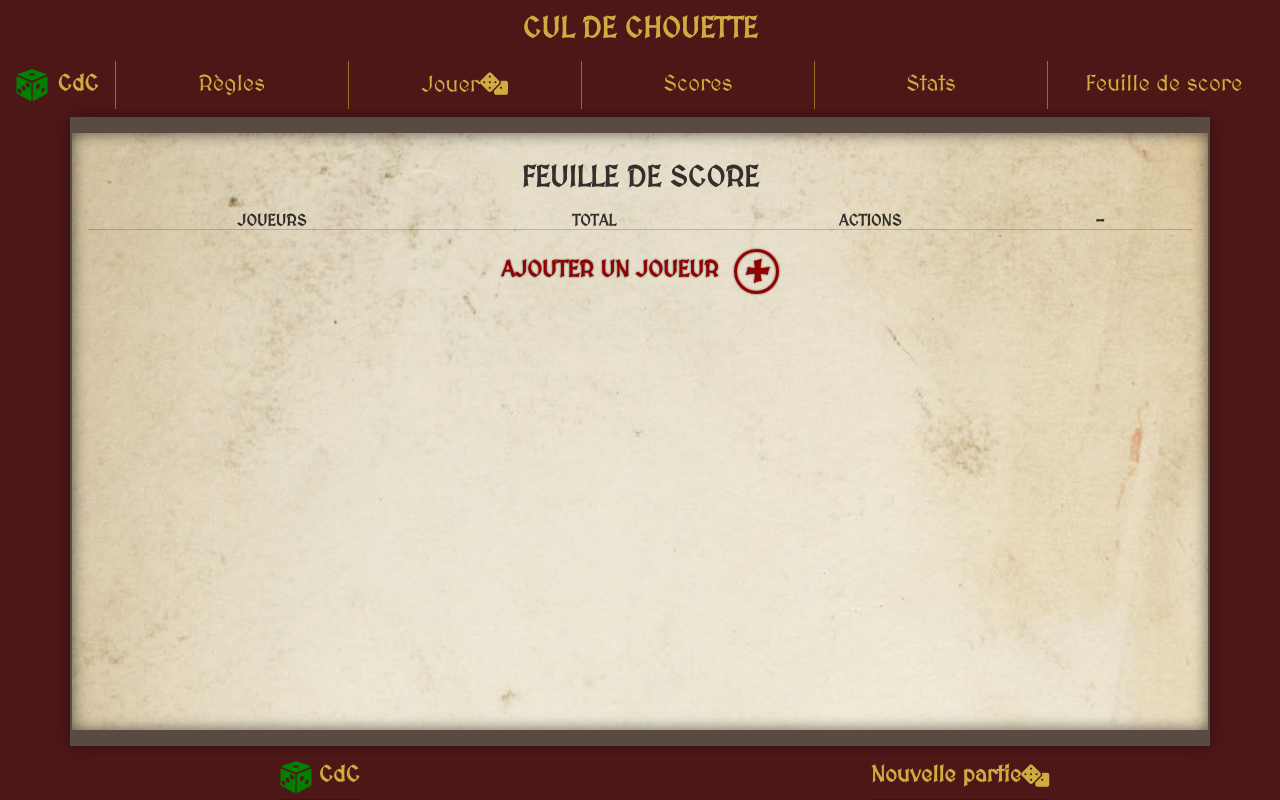
After one commit to patmulot/cul-de-chouette, a PHP site: template inc/templates/scores-sheet.tpl.php in a window 1280 px wide. The commit adds this page. Run offline with PHP 8.4, Linux system fonts and the light colour scheme; the template is opened without the code that fills it, so the values that code supplies are empty.

Commit message:
adding new scores sheet for all kind of dice games

```diff
--- a/css/header.css
+++ b/css/header.css
@@ -52,7 +52,6 @@
 }
 
 .displayable_link {
-    /* BORDERS STYLE */
     border-left: solid 0.5px var(--border-color2);
 }
 
@@ -66,7 +65,6 @@
     cursor: pointer;
     position: relative;
     border-radius: 1rem;
-    /* background-color: rgba(0, 0, 0, 0.1); */
     box-shadow: 0 0 10px rgba(0, 0, 0, 0.3) inset;
     margin: 1rem;
 }
@@ -74,7 +72,7 @@
 .burger-icon span {
     width: 2rem;
     height: 0.25rem;
-    background-color: var(--border-color2);
+    background-color: var(--main-font-color);
     display: block;
     position: absolute;
     top: 50%;
@@ -91,7 +89,7 @@
     left: 0;
     width: 100%;
     height: 0.25rem;
-    background-color: var(--border-color2);
+    background-color: var(--main-font-color);
     border-radius: 0.4rem;
     transition: transform 0.5s ease-in-out;
 }
--- /dev/null
+++ b/css/scores-sheet.css
@@ -0,0 +1,193 @@
+.score-list li {
+    margin: 0.2rem 0;
+}
+
+/* LIST HEADER SECTION */
+.score-header {
+    display: flex;
+    align-items: center;
+    text-align: center;
+}
+
+
+/* PLAYER SECTION */
+.player-row {
+    padding-bottom: 1rem;
+    display: flex;
+    align-items: center;
+}
+
+.player-score {
+    font-size: 1.8rem;
+}
+
+.points-actions {
+    display: flex;
+}
+.points-add,
+.points-remove,
+.player-remove-button {
+    position: relative;
+    height: 2.2rem;
+    width: 2.2rem;
+    border-radius: 50%;
+    background-color: transparent;
+    border: solid 2px black;
+    margin-left: 0.4rem;
+    margin-bottom: 0.4rem;
+}
+.points-add h2,
+.points-remove h2,
+.player-remove-button h2 {
+    position: absolute;
+    top: 50%;
+    left: 50%;
+    transform: translate(-50%, -50%);
+    font-size: 2.2rem;
+    font-weight: normal;
+    padding: 0;
+    margin: 0;
+}
+
+.points-add:hover,
+.points-remove:hover,
+.player-remove-button:hover {
+    background-color: rgba(0, 0, 0, 0.1);
+    box-shadow: 0 0 10px rgba(0, 0, 0, 0.5);
+    cursor: pointer;
+}
+
+.player-row hr {
+    margin: 0;
+    padding: 0;
+}
+
+
+/* ADD SECTION */
+.player-add-container {
+    width: auto;
+    display: flex;
+    flex-direction: row;
+    justify-content: center;
+    align-items: center;
+    margin: auto;
+    text-shadow: 0 0 2px rgba(0, 0, 0, 0.8);
+    color: rgb(150, 0, 0);
+    border-radius: 200%;
+    transition: all 0.1s ease-in-out;
+}
+
+.player-add-container div {
+    height: 2.8rem;
+    width: 2.8rem;
+    border-radius: 50%;
+    margin-left: 1rem;
+    background-color: transparent;
+    border: solid 3px rgb(150, 0, 0);
+    box-shadow: 0 0 2px rgba(0, 0, 0, 0.8), 0 0 2px rgba(0, 0, 0, 0.8) inset;
+    font-size: 2.8rem;
+    padding: 0;
+    text-shadow: 0 0 2px rgba(0, 0, 0, 0.8);
+}
+.player-add-container:hover {
+    text-shadow: 0 0 500px rgba(0, 0, 0, 1);
+    color: var(--main-bg-color);
+    font-size: 1.6rem;
+    cursor: pointer;
+}
+.player-add-container:hover div {
+    border: solid 3px var(--main-bg-color);
+    box-shadow: 0 0 100px var(--main-bg-color), 0 0 10px rgba(0, 0, 0, 0.3) inset;
+}
+
+.player-add-container span {
+    display: flex;
+    align-items: center;
+    font-size: 1.4rem;
+    transition: all 0.1s ease-in-out;
+}
+
+.player-add-container span:hover{
+    font-size: 1.6rem;
+}
+
+
+/* NEW PLAYER FORM */
+.new_player-form {
+    display: none;
+}
+.new_player-form-background {
+    position: absolute;
+    width: 100vw;
+    height: 100%;
+    top: 0;
+    background-color: rgba(0, 0, 0, 0.4);
+    justify-content: center;
+}
+.new_player-form label {
+    position: absolute;
+    top: 6rem;
+    left: 50%;
+    transform: translateX(-50%);
+    width: 90%;
+    padding: 2rem 0;
+    border-radius: 1.6rem;
+    display: flex;
+    flex-direction: column;
+    align-items: center;
+}
+#new_player-form-name {
+    font-size: 2rem;
+    font-weight: bold;
+    text-align: center;
+    width: 90%;
+    height: 4rem;
+    border-radius: 1rem;
+}
+.submit-player_name {
+    margin-top: 1rem;
+    padding: 1rem 2rem;
+    color: var(--main-font-color);
+    font-size: 1.7rem;
+    font-weight: bold;
+    background-color: var(--main-bg-color);
+    border: solid 2px var(--main-font-color);
+    border-radius: 1rem;
+}
+
+
+@media screen and (max-width: 575px) {
+
+    .player-name {
+        font-size: 1.2rem;
+    }
+    .player-score {
+        font-size: 1.2rem;
+    }
+    .points-add,
+    .points-remove,
+    .player-remove-button {
+        height: 1.2rem;
+        width: 1.2rem;
+        min-width: 1.2rem;
+    }
+    .points-add h2,
+    .points-remove h2,
+    .player-remove-button h2 {
+        font-size: 1.2rem;
+        font-weight: normal;
+    }
+    .player-add-container span {
+        font-size: 1.2rem;
+    }
+    .player-add-container div {
+        height: 2rem;
+        width: 2rem;
+        font-size: 2rem;
+    }
+    .player-add-container:hover {
+        font-size: 1.6rem;
+    }
+    .player-add-container:hover div {
+    }
+}
--- a/css/style.css
+++ b/css/style.css
@@ -5,7 +5,7 @@
     --border-color: rgb(73, 62, 56);
     /* --border-color2: rgba(201, 170, 67, 0.582); */
     --border-color2: rgb(143, 114, 35);
-    --text-shadow-color: 0px 0px 9px rgba(0, 0, 0, 0.733);
+    --text-shadow-color: 0px 0px 9px rgba(0, 0, 0, 0.75);
     --header-height: 115px;
     --footer-height: 48px;
 }
@@ -124,24 +124,22 @@ h3 {
 }
 
 /*----------FOOTER-----------*/
-.footer {
-    min-height: var(--footer-height);
-}
 .footer_links-container {
-    display: flex;
     flex-direction: row;
-    margin: 0;
 }
 .footer_link {
     display: flex;
     justify-content: center;
-    width: 100%;
 }
 .footer_link a {
     display: flex;
     align-items: center;
     padding: 0.4rem 0;
     border-bottom: solid 1px rgba(0, 0, 0, 0.2);
+    font-weight: bold;
+}
+.footer_link a img {
+    padding-right: 0.4rem;
 }
 
 .scoretable_container {
--- a/inc/templates/footer.tpl.php
+++ b/inc/templates/footer.tpl.php
@@ -1,16 +1,21 @@
     </main>
-    <div class="footer container-fluid">
-        <nav class="nav">
+    <footer class="footer container-fluid">
+        <nav class="nav-footer">
             <ul class="row footer_links-container">
-                <li class="footer_link">
-                    <a href="index.php?page=home"><img class="header_logo-img" class="logo" src="img/dice_icon.ico" alt="LOGO">CdC</a>
+                <li class="footer_link col-12 col-sm-6">
+                    <a href="index.php?page=home">
+                        <img class="header_logo-img" class="logo" src="img/dice_icon.ico" alt="LOGO">
+                        CdC
+                    </a>
                 </li>
-                <li class="footer_link">
-                    <a href="index.php?page=game">Nouvelle partie <i class="fas fa-dice dice_icon"></i></a>
+                <li class="footer_link col-12 col-sm-6">
+                    <a href="index.php?page=game">Nouvelle partie
+                        <i class="fas fa-dice dice_icon"></i>
+                    </a>
                 </li>
             </ul>
         </nav>
-    </div>
+    </footer>
     <script src="js/iaPlayer1.js"></script>
     <script src="js/styleJs.js"></script>
     <script src="js/dices.js"></script>
@@ -19,6 +24,7 @@
     <script src="js/rules.js"></script>
     <script src="js/gamble.js"></script>
     <script src="js/components/burger.js"></script>
+    <script src="js/components/scoresSheet.js"></script>
     <script src="js/app.js"></script>
     <script src="https://cdn.jsdelivr.net/npm/@popperjs/core@2.9.2/dist/umd/popper.min.js" integrity="sha384-IQsoLXl5PILFhosVNubq5LC7Qb9DXgDA9i+tQ8Zj3iwWAwPtgFTxbJ8NT4GN1R8p" crossorigin="anonymous"></script>
     <script src="https://cdn.jsdelivr.net/npm/bootstrap@5.0.0/dist/js/bootstrap.min.js" integrity="sha384-lpyLfhYuitXl2zRZ5Bn2fqnhNAKOAaM/0Kr9laMspuaMiZfGmfwRNFh8HlMy49eQ" crossorigin="anonymous"></script>
--- a/inc/templates/header.tpl.php
+++ b/inc/templates/header.tpl.php
@@ -10,6 +10,7 @@
     <link rel="stylesheet" href="css/reset.css">
     <link rel="stylesheet" href="css/style.css">
     <link rel="stylesheet" href="css/header.css">
+    <link rel="stylesheet" href="css/scores-sheet.css">
     <link rel="stylesheet" href="css/dices-style.css">
     <link href="https://fonts.googleapis.com/css2?family=MedievalSharp&display=swap" rel="stylesheet">
     <link rel="stylesheet" href="https://use.fontawesome.com/releases/v5.15.3/css/all.css" integrity="sha384-SZXxX4whJ79/gErwcOYf+zWLeJdY/qpuqC4cAa9rOGUstPomtqpuNWT9wdPEn2fk" crossorigin="anonymous">
@@ -27,16 +28,19 @@
             <div class="links-to-display">
                 <ul class="nav_links-container">
                     <li class="displayable_link">
-                        <a href="index.php?page=rules">Rules</a>
+                        <a href="index.php?page=rules">Règles</a>
                     </li>
                     <li class="displayable_link">
-                        <a href="index.php?page=game">Game<i class="fas fa-dice dice_icon"></i></a>
+                        <a href="index.php?page=game">Jouer<i class="fas fa-dice dice_icon"></i></a>
                     </li>
                     <li class="displayable_link">
                         <a href="index.php?page=scores">Scores</a>
                     </li>
                     <li class="displayable_link">
                         <a href="index.php?page=stats">Stats</a>
+                    </li>
+                    <li class="displayable_link">
+                        <a href="index.php?page=scores-sheet">Feuille de score</a>
                     </li>
                     <li id="burger-icon-container">
                         <div class="burger-icon">
--- /dev/null
+++ b/inc/templates/scores-sheet.tpl.php
@@ -0,0 +1,80 @@
+<article class="container article scores_sheet-container">
+    <h1 class="row">FEUILLE DE SCORE</h1>
+    <div class="row">
+        <ul class="score-list">
+            <li class="row score-header">
+                <div class="col-4 titles">JOUEURS</div>
+                <div class="col-3 titles">TOTAL</div>
+                <div class="col-3 titles">ACTIONS</div>
+                <div class="col-2 titles"> - </div>
+            <hr>
+            </li>
+
+
+            <div class="new_player-tpl-container">
+
+
+
+
+                <!-- <li class="row player-row">
+                    <div class="col-3 player-name">
+                        <span class="name_link">
+                            Nouveau Joueur 0
+                        </span>
+                    </div>
+                    <div class="col-3 player-score">
+                        000
+                    </div>
+                    <div class="col-3 points-actions">
+                        <button class="points-add"><h2>+</h2></button>
+                        <button class="points-remove"><h2>-</h2></button>
+                    </div>
+                    <div class="col-3 player-remove">
+                        <button class="player-remove-button"><h2>x</h2></button>
+                    </div>
+                    <hr>
+                </li> -->
+
+
+
+            </div>
+
+            <template class="player-tpl">
+            <li class="row player-row">
+                <div class="col-4 player-name">
+                    <span class="name_link">
+                        Nouveau Joueur
+                    </span>
+                </div>
+                <div class="col-3 player-score">
+                    000
+                </div>
+                <div class="col-3 points-actions">
+                    <button class="points-add"><h2>+</h2></button>
+                    <button class="points-remove"><h2>-</h2></button>
+                </div>
+                <div class="col-2 player-remove">
+                    <button class="player-remove-button"><h2>x</h2></button>
+                </div>
+                <hr>
+            </li>
+            </template>
+
+            <li class="row player-add">
+                <div class="player-add-container">
+                    <span>AJOUTER UN JOUEUR <div>+</div></span>
+                </div>
+            </li>
+
+
+        </ul>
+    </div>
+</article>
+<div class="new_player-form">
+    <div class="new_player-form-background">
+    </div>
+    <label for="new_player-form-name">
+        <input type="text" id="new_player-form-name" placeholder="Nom du joueur">
+        <button class="submit-player_name">VALIDER</button>
+    </label>
+</div>
--- a/js/app.js
+++ b/js/app.js
@@ -23,6 +23,8 @@ const app = {
             if (window.window.innerWidth < 575) {
                 window.scrollTo(0, 48);
             }
+        // SCORES SHEET ADD PLAYER :
+        scoresSheet.init();
     },
     player: 'Tu',
     currentPlayer: [],
--- a/js/components/burger.js
+++ b/js/components/burger.js
@@ -15,7 +15,6 @@ const burger = {
         headerLogoElement.classList.toggle("active-header-logo");
     },
     handleClickOnBody(evt) {
-        console.log("body clicked");
         evt.preventDefault();
         let burgerButton = document.querySelector(".burger-icon");
         let linksToDisplayElements = document.querySelector(".nav_links-container");
```
Also changed, not shown: js/components/scoresSheet.js (added, +92 -0 lines).
